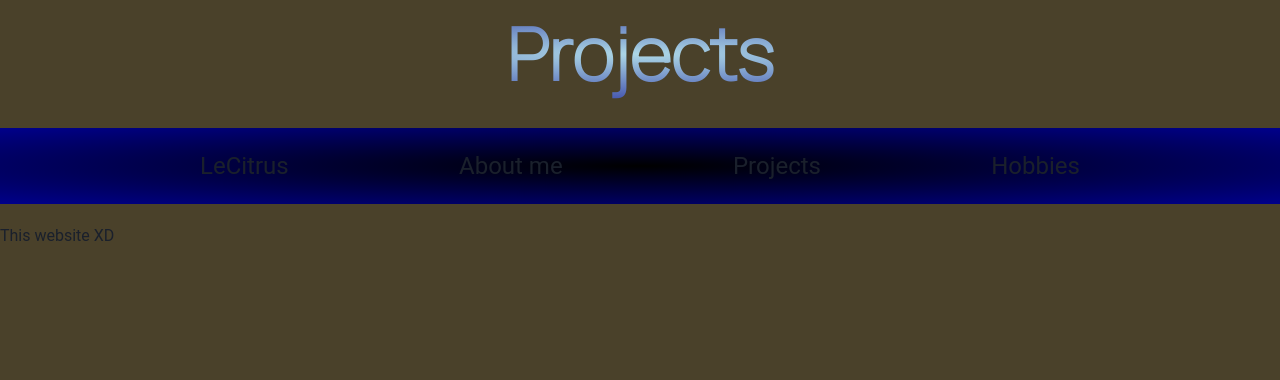
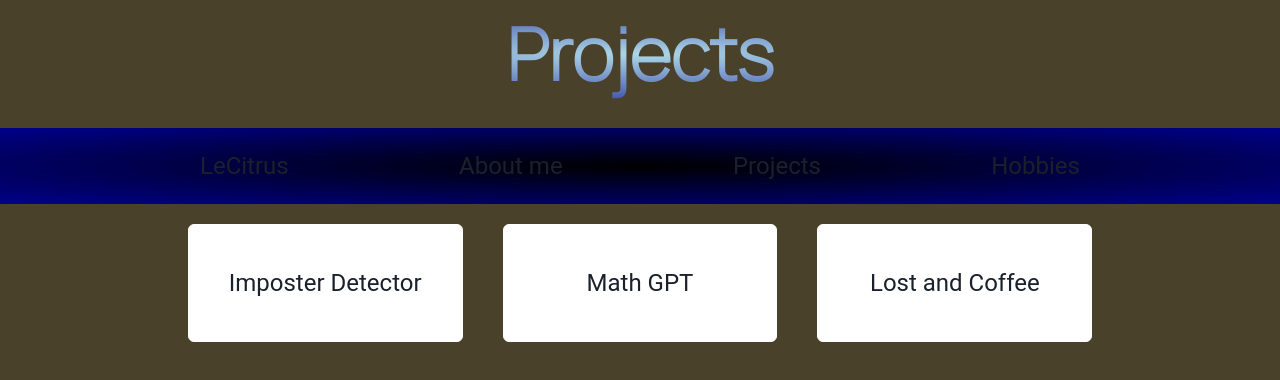
Before and after one commit to LeCitrus/LeCitrus.github.io, a React (Create React App) app: page /projects in a window 1280 px wide. Shown: the top 380 px of the page. Built offline with nearby package versions, Linux system fonts and the light colour scheme.

Commit message:
im stuff

```diff
--- /dev/null
+++ b/src/components/Project.tsx
@@ -0,0 +1,19 @@
+import  {Link, Card, Center} from "@chakra-ui/react";
+
+
+const Project  = ({
+    title, link
+}) => {
+    return (
+        <Card padding={10} borderColor="white" variant="outline">
+            <Center>
+                <Link href={link}
+                fontSize='2xl'>
+                {title}
+                </Link>
+            </Center>
+        </Card>
+    );
+};
+
+  export default Project;
--- a/src/pages/hobbies.tsx
+++ b/src/pages/hobbies.tsx
@@ -1,8 +1,12 @@
 import NavBar from '../components/NavBar';
+import Header from '../components/header';
+import Origami from '../components/Origami';
+import {SimpleGrid, Text, Center} from '@chakra-ui/react';
 import Eiffel from '../images/eiffel.jpg';
 import Spring from '../images/spring.jpg';
 import Echidna from '../images/echidna.jpg';
-import Header from '../components/header';
+import Clover from '../images/clover top.jpg';
+import Hex from '../images/hex top.jpg';
 
 const Hobbies = () => {
     return (
@@ -14,9 +18,21 @@ const Hobbies = () => {
         <NavBar/>
       </div>
       <div>
-        <img src={Eiffel} alt={'Eiffel Tower'} height={'100px'}/>
-        <img src={Spring} alt={'Spring'} height={'100px'}/>
-        <img src={Echidna} alt={'Echidna'} height={'100px'}/>
+        <Center>
+          <Text fontSize='4xl'>Origami</Text>
+        </Center>
+        <Center m={5}>
+          <Text fontSize='2xl'>"The Japanese art of folding paper into decorative shapes and figures." here are some of my creations!</Text>
+        </Center>
+        <Center>
+          <SimpleGrid columns = {3} spacing = {10}>
+            <Origami image_src={Eiffel} title="Eiffel Tower" author="Robin Glynn"/>
+            <Origami image_src={Spring} title="Spring" author="Jeff Beynon"/>
+            <Origami image_src={Echidna} title="Echidna" author="Steven Casey"/>
+            <Origami image_src={Clover} title="Clover Tesselation" author="Shuzo Fujimoto"/>
+            <Origami image_src={Hex} title="Hexagonal Tesselation" author="Eric Gjerde"/>
+          </SimpleGrid>
+        </Center>
       </div>
     </div>
     );
--- a/src/pages/home.tsx
+++ b/src/pages/home.tsx
@@ -1,5 +1,5 @@
 import NavBar from '../components/NavBar';
-import {Button, useColorMode, ColorModeScript, useTheme, Link} from "@chakra-ui/react";
+import {Button, useColorMode, ColorModeScript, useTheme, Link, Text, VStack} from "@chakra-ui/react";
 import Header from '../components/header';
 
 const Home = () => {
@@ -15,11 +15,16 @@ const Home = () => {
     <div className="Navbar">
       <NavBar/>
     </div>
-    <Link href="https://github.com/LeCitrus">Github</Link>
-    <ColorModeScript initialColorMode={theme.config.initialColorMode} />
-    <Button onClick={toggleColorMode}>
-      {colorMode === "light" ? "Whimsical" : "Silliness"}
-    </Button>
+    <VStack>
+        <Text fontSize='5xl'>Welcome!</Text>
+        <Link href="https://github.com/LeCitrus">Github</Link>
+        <Link href="https://www.linkedin.com/in/curtis-kan-33446a1b3/">Linkedin</Link>
+        <Link href="mailto:curtis.tl.kan@gmail.com">Gmail</Link>
+        <ColorModeScript initialColorMode={theme.config.initialColorMode} />
+        <Button onClick={toggleColorMode}>
+          {colorMode === "light" ? "Whimsical" : "Silliness"}
+        </Button>
+    </VStack>
     </div>
     );
   };
--- a/src/pages/projects.tsx
+++ b/src/pages/projects.tsx
@@ -1,5 +1,7 @@
 import NavBar from "../components/NavBar";
 import Header from "../components/header";
+import Project from "../components/Project";
+import { SimpleGrid, Center} from "@chakra-ui/react";
 
 const Projects = () => {
   return (
@@ -9,7 +11,13 @@ const Projects = () => {
     </div>
     <div>
       <NavBar/>
-      <p> This website XD</p>
+      <Center>
+        <SimpleGrid columns = {3} spacing = {10}>
+          <Project title="Imposter Detector" link="https://imposter-detector.vercel.app/"/>
+          <Project title="Math GPT" link="https://github.com/3iq-hacks/mathgpt"/>
+          <Project title="Lost and Coffee" link="https://github.com/LeCitrus/Lost-and-Coffee"/>
+        </SimpleGrid>
+      </Center>
     </div>
   </div>
   );
```
Also changed, not shown: src/components/Origami.tsx (added, +24 -0 lines).
